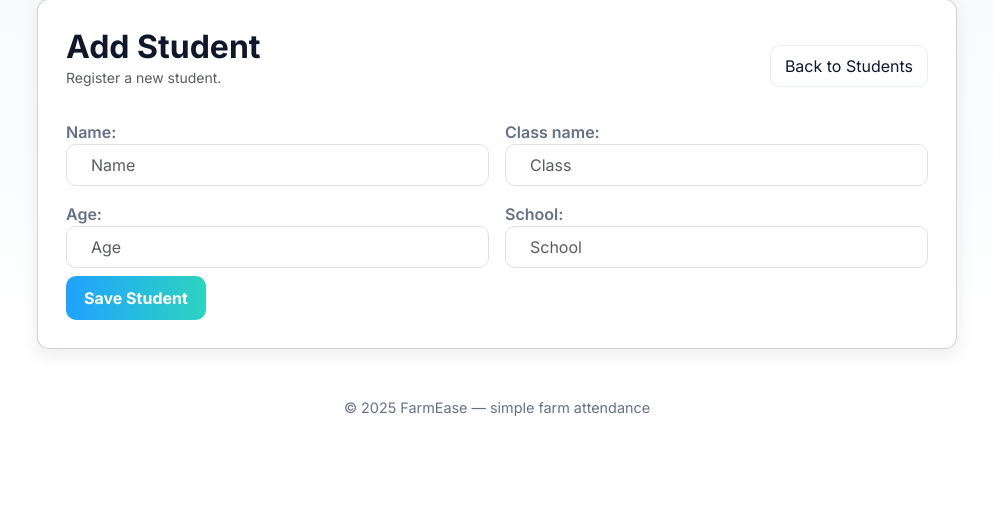
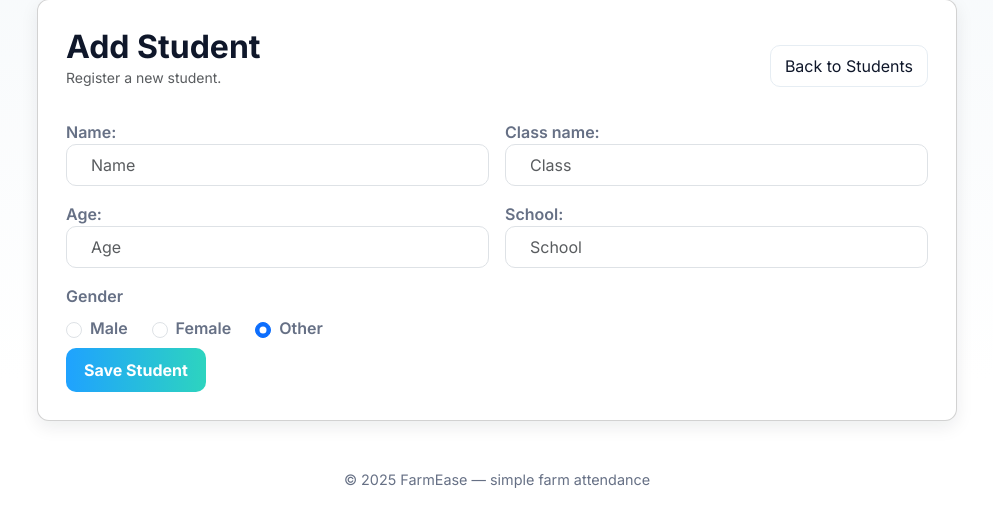
Before and after one commit to Corenegasore123/farm-management-system, a Django app: page /attendance/students/add/ in a window 1280 px wide. Shown: the part 101-628 px from the top of the page, without its empty margins (143-1136 px from the left). Run offline with Django 4.2, Linux system fonts and the light colour scheme.

Commit message:
feat: Add inline gender radio buttons and improve form styling
- Add page_title block for header consistency
- Render gender radios inline with labels using for loop
- Remove class_name error display
- Clean up title block formatting
- Add proper block closing tags

```diff
--- a/attendance/templates/attendance/add_student.html
+++ b/attendance/templates/attendance/add_student.html
@@ -1,7 +1,7 @@
 {% extends 'attendance/base.html' %}
-{% block title %} Add Student — FarmEase {% endblock %}
+{% block title %}Add Student — FarmEase{% endblock %}
+{% block page_title %}Add Student{% endblock %}
 {% block content %}
-
 <div class="d-flex align-items-center justify-content-between mb-3">
   <div>
     <h2 class="mb-0">Add Student</h2>
@@ -12,8 +12,7 @@
   </div>
 </div>
 
-{# Flash messages #}
-{% if messages %}
+{# Flash messages #} {% if messages %}
 <div class="mb-3">
   {% for message in messages %}
   <div class="alert alert-{{ message.tags }} mb-2" role="alert">
@@ -24,31 +23,35 @@
 {% endif %}
 
 <form method="POST" novalidate class="row g-3">
-  {% csrf_token %}
-  {{ form.non_field_errors }}
+  {% csrf_token %} {{ form.non_field_errors }}
 
   <div class="col-md-6">
-    {{ form.name.label_tag }}
-    {{ form.name }}
-    {{ form.name.errors }}
+    {{ form.name.label_tag }} {{ form.name }} {{ form.name.errors }}
   </div>
 
   <div class="col-md-6">
-    {{ form.class_name.label_tag }}
-    {{ form.class_name }}
-    {{ form.class_name.errors }}
+    {{ form.class_name.label_tag }} {{ form.class_name }}
   </div>
 
   <div class="col-md-6">
-    {{ form.age.label_tag }}
-    {{ form.age }}
-    {{ form.age.errors }}
+    {{ form.age.label_tag }} {{ form.age }} {{ form.age.errors }}
   </div>
 
   <div class="col-md-6">
-    {{ form.school.label_tag }}
-    {{ form.school }}
-    {{ form.school.errors }}
+    {{ form.school.label_tag }} {{ form.school }} {{ form.school.errors }}
+  </div>
+
+  <div class="col-12">
+    <label class="form-label">Gender</label>
+    <div class="d-flex gap-4 align-items-center flex-wrap">
+      {% for radio in form.gender %}
+        <label class="d-inline-flex align-items-center gap-2">
+          {{ radio.tag }}
+          <span>{{ radio.choice_label }}</span>
+        </label>
+      {% endfor %}
+    </div>
+    {{ form.gender.errors }}
   </div>
 
   <div class="col-12 mt-2">
```
